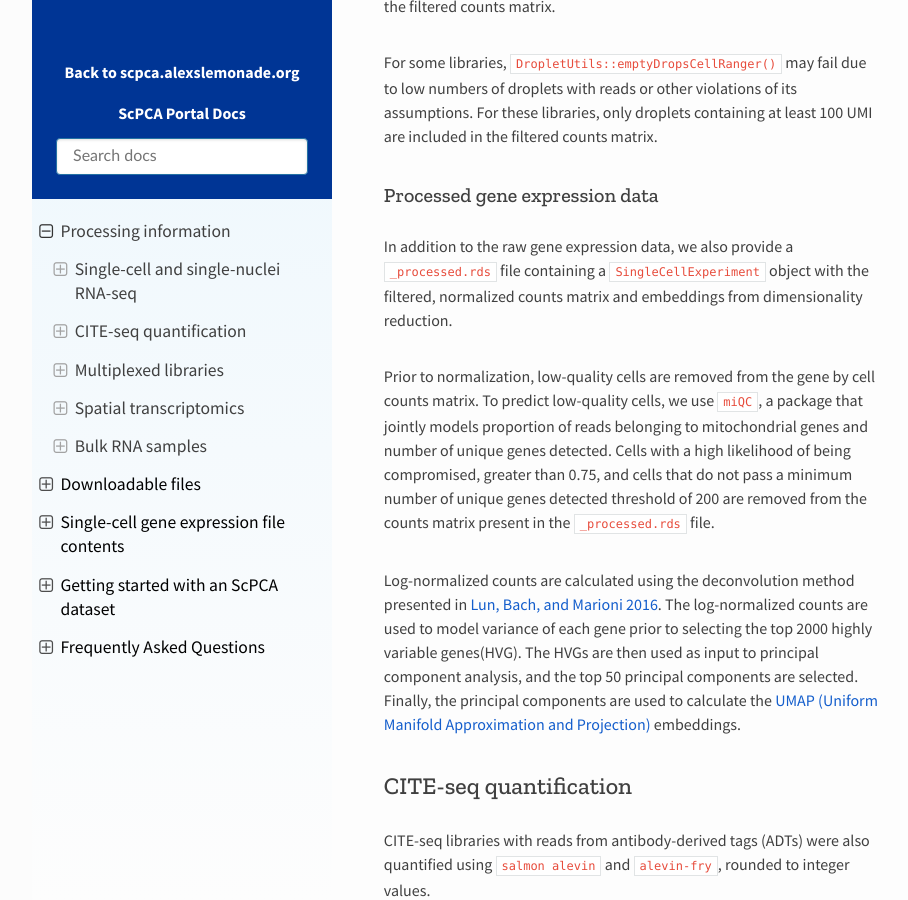
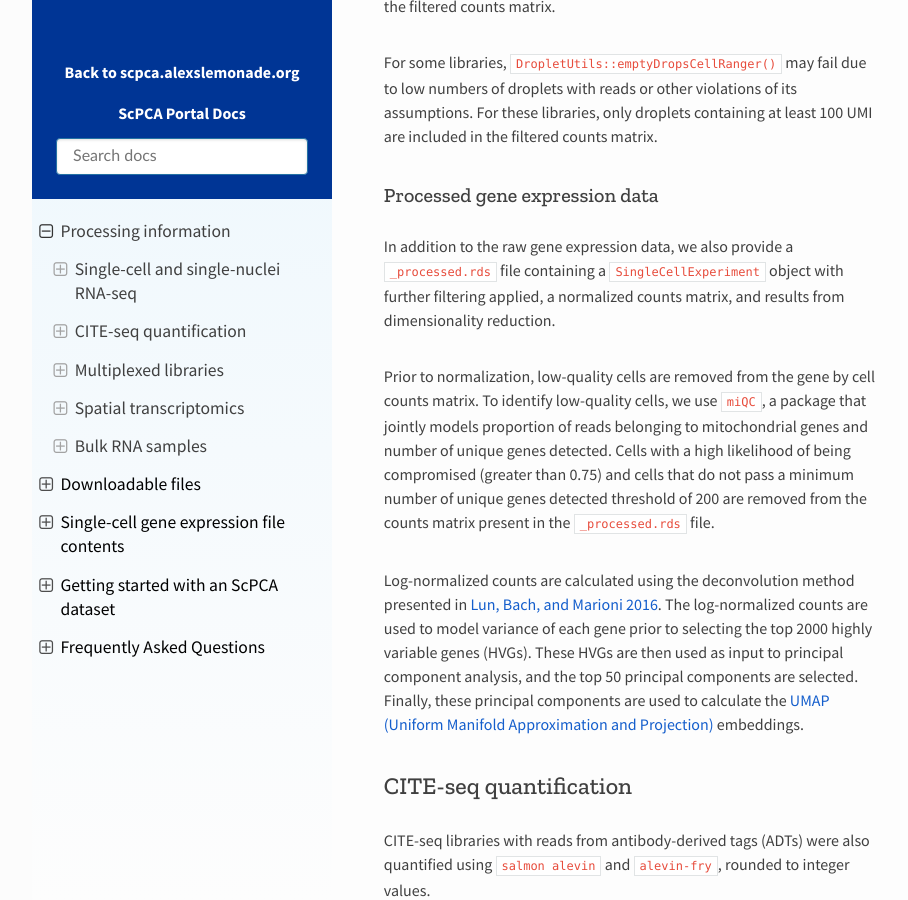
Before and after one commit to DongzeHE/scpca-docs, a Sphinx documentation site: the page built from docs/processing_information.md, in a window 1280 px wide and 900 px high, scrolled down 2158 px. Shown: the whole window, without its empty margins (158-1066 px from the left). Built offline with Sphinx 7.4.7 and the Read the Docs theme 2.0.0, drawn with Linux system fonts in a browser that asks for light colours.

Commit message:
Apply suggestions from code review
Co-authored-by: Joshua Shapiro <josh.shapiro@ccdatalab.org>

```diff
--- a/docs/processing_information.md
+++ b/docs/processing_information.md
@@ -58,16 +58,16 @@ For these libraries, only droplets containing at least 100 UMI are included in t
 
 ### Processed gene expression data
 
-In addition to the raw gene expression data, we also provide a `_processed.rds` file containing a `SingleCellExperiment` object with the filtered, normalized counts matrix and embeddings from dimensionality reduction.
+In addition to the raw gene expression data, we also provide a `_processed.rds` file containing a `SingleCellExperiment` object with further filtering applied, a normalized counts matrix, and results from dimensionality reduction.
 
 Prior to normalization, low-quality cells are removed from the gene by cell counts matrix.
-To predict low-quality cells, we use [`miQC`](https://bioconductor.org/packages/release/bioc/html/miQC.html), a package that jointly models proportion of reads belonging to mitochondrial genes and number of unique genes detected.
-Cells with a high likelihood of being compromised, greater than 0.75, and cells that do not pass a minimum number of unique genes detected threshold of 200 are removed from the counts matrix present in the `_processed.rds` file.
+To identify low-quality cells, we use [`miQC`](https://bioconductor.org/packages/release/bioc/html/miQC.html), a package that jointly models proportion of reads belonging to mitochondrial genes and number of unique genes detected.
+Cells with a high likelihood of being compromised (greater than 0.75) and cells that do not pass a minimum number of unique genes detected threshold of 200 are removed from the counts matrix present in the `_processed.rds` file.
 
 Log-normalized counts are calculated using the deconvolution method presented in [Lun, Bach, and Marioni 2016](https://doi.org/10.1186/s13059-016-0947-7).
-The log-normalized counts are used to model variance of each gene prior to selecting the top 2000 highly variable genes(HVG).
-The HVGs are then used as input to principal component analysis, and the top 50 principal components are selected.
-Finally, the principal components are used to calculate the [UMAP (Uniform Manifold Approximation and Projection)](http://bioconductor.org/books/3.13/OSCA.basic/dimensionality-reduction.html#uniform-manifold-approximation-and-projection) embeddings.
+The log-normalized counts are used to model variance of each gene prior to selecting the top 2000 highly variable genes (HVGs).
+These HVGs are then used as input to principal component analysis, and the top 50 principal components are selected.
+Finally, these principal components are used to calculate the [UMAP (Uniform Manifold Approximation and Projection)](http://bioconductor.org/books/3.13/OSCA.basic/dimensionality-reduction.html#uniform-manifold-approximation-and-projection) embeddings.
 
 ## CITE-seq quantification
 
```
